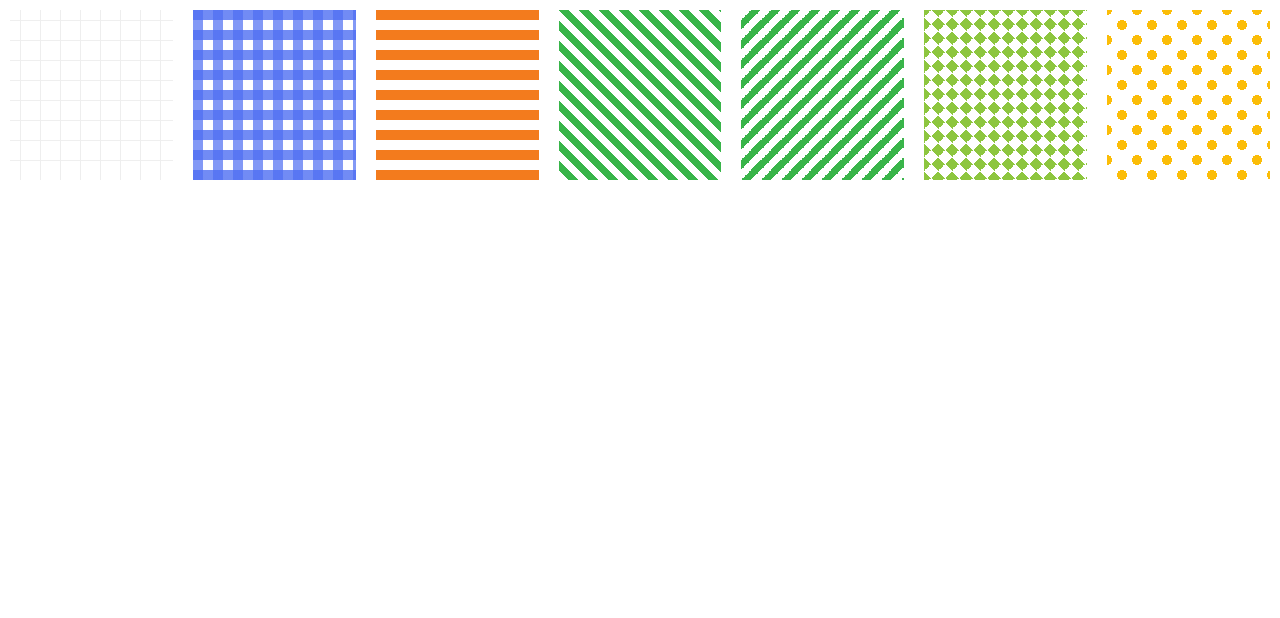
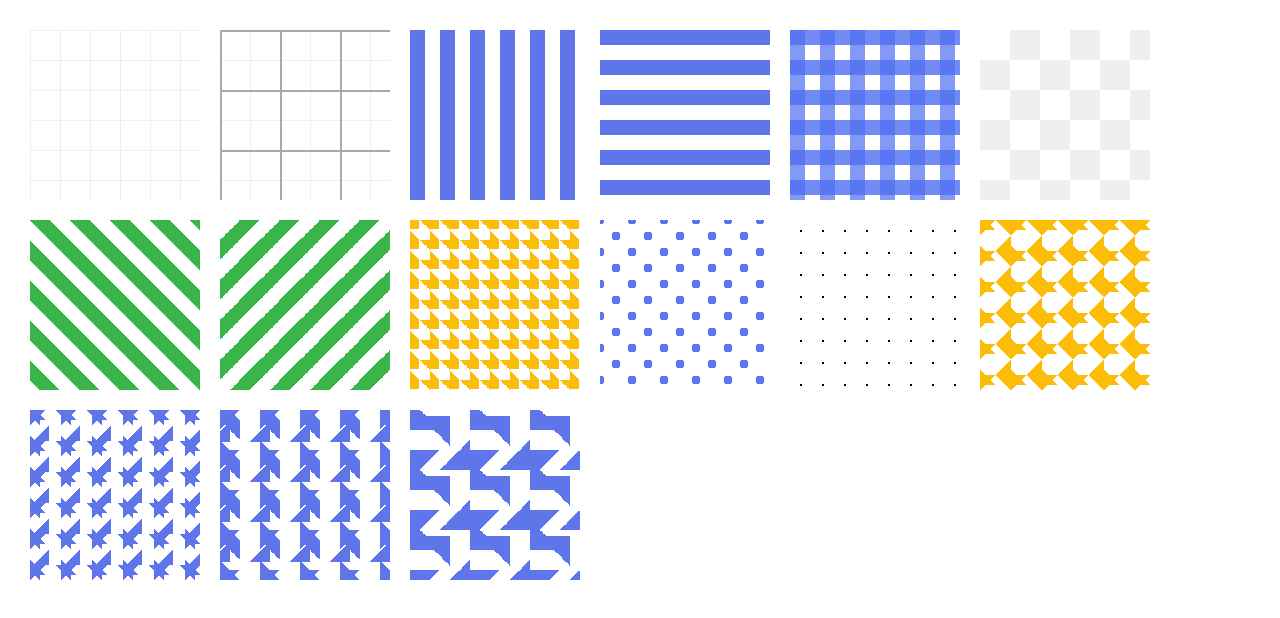
Before and after one commit to aBuBili/make-video-project, a Vue app: page / in a window 1280 px wide. Shown: the top 618 px of the page. Built offline with nearby package versions, Linux system fonts and the light colour scheme.

Commit message:
css background

```diff
--- a/src/App.vue
+++ b/src/App.vue
@@ -15,6 +15,7 @@ import Background from "./components/background.vue";
 body {
   margin: 0px;
 }
+
 #app {
   font-family: Avenir, Helvetica, Arial, sans-serif;
   -webkit-font-smoothing: antialiased;
--- a/src/components/background.vue
+++ b/src/components/background.vue
@@ -1,18 +1,43 @@
 <template>
-  <div style="display: flex">
+  <div class="container">
     <div class="gray coverBox"></div>
+    <div class="tianBox coverBox"></div>
+
+    <!-- 蓝色 -->
+    <div class="col-line coverBox"></div>
+    <div class="row-line coverBox"></div>
     <div class="blue coverBox"></div>
-    <div class="line coverBox"></div>
+
+    <!-- 灰色格子 -->
+    <div class="grid coverBox"></div>
+
+    <!-- 绿色 -->
     <div class="line-rotate coverBox"></div>
     <div class="line-rotate-left coverBox"></div>
     <div class="line-rotate-left-right coverBox"></div>
+
+    <!-- 圆 -->
     <div class="circle coverBox"></div>
+    <div class="pointReact coverBox"></div>
+
+    <!-- 奇奇怪怪的不知名形状 -->
+    <div class="hahaha coverBox"></div>
+    <div class="hahaha2 coverBox"></div>
+    <div class="hahaha3 coverBox"></div>
+    <div class="hahaha4 coverBox"></div>
   </div>
 </template>
 
 <script setup></script>
 
 <style scoped>
+.container {
+  display: flex;
+  align-items: center;
+  padding: 20px;
+  flex-wrap: wrap;
+}
+
 .coverBox {
   width: 170px;
   height: 170px;
@@ -21,53 +46,64 @@
 
 /* 灰色网格 */
 .gray {
-  background-image: linear-gradient(90deg, #eee 1px, transparent 1px),
-    linear-gradient(#efefef 1px, transparent 1px);
-  background-position: left top;
-  background-size: 20px 20px;
-  background-attachment: fixed;
+  background-image: linear-gradient(90deg, #eee 1px, transparent 0),
+    linear-gradient(#efefef 1px, transparent 0);
+  background-size: 30px 30px;
   background-repeat: repeat;
+}
+
+/* 田字格 */
+.tianBox {
+  background-image: linear-gradient(90deg, #aaa 2px, transparent 0),
+    linear-gradient(#aaa 2px, transparent 0),
+    linear-gradient(90deg, #efefef 1px, transparent 1px),
+    linear-gradient(#efefef 1px, transparent 0);
+  background-size: 60px 60px;
+  background-position: 0 0, 0px 0px, 30px 0px, 0px 30px;
+  background-repeat: repeat;
+}
+
+/* 横线条纹 */
+.row-line {
+  background: linear-gradient(#5f76eb 50%, transparent 0);
+  background-repeat: repeat;
+  background-size: 30px 30px;
+}
+
+/* 竖线条纹 */
+.col-line {
+  background: linear-gradient(90deg, #5f76eb 50%, transparent 0);
+  background-repeat: repeat;
+  background-size: 30px 30px;
 }
 
 /* 蓝色床单 */
 .blue {
-  background: linear-gradient(
-      90deg,
-      rgba(78, 110, 242, 0.7) 50%,
-      transparent 0%
-    ),
-    linear-gradient(rgba(78, 110, 242, 0.8) 50%, transparent 50%);
-  background-size: 20px 20px;
+  background: linear-gradient(90deg, rgba(78, 110, 242, 0.7) 50%, transparent 0),
+    linear-gradient(rgba(78, 110, 242, 0.8) 50%, transparent 0);
+  background-size: 30px 30px;
   background-repeat: repeat;
 }
 
 /* 格子 */
-/* .grid {
+.grid {
   background: linear-gradient(
       45deg,
-      rgba(0, 0, 0, 0.25) 25%,
+      #efefef 25%,
       transparent 0,
       transparent 75%,
-      rgba(0, 0, 0, 0.25) 0
+      #efefef 0
     ),
     linear-gradient(
       45deg,
-      rgba(0, 0, 0, 0.25) 25%,
+      #efefef 25%,
       transparent 0,
       transparent 75%,
-      rgba(0, 0, 0, 0.25) 0
+      #efefef 0
     );
-  background-size: 15px 15px;
   background-repeat: repeat;
-  background-position: 0 0, 15px 15px;
-  background-size: 30px 30px;
-} */
-
-/* 横线条纹 */
-.line {
-  background: linear-gradient(#f37b1d 50%, transparent 0);
-  background-repeat: repeat;
-  background-size: 20px 20px;
+  background-position: 0 0, 30px 30px;
+  background-size: 60px 60px;
 }
 
 /* 绿色右侧斜条纹 */
@@ -75,15 +111,14 @@
   background: linear-gradient(
     45deg,
     #39b54a 25%,
-    #fff 25%,
-    #fff 50%,
+    transparent 25%,
+    transparent 50%,
     #39b54a 50%,
     #39b54a 75%,
-    #fff 75%,
-    #fff 75%
+    transparent 75%
   );
   background-repeat: repeat;
-  background-size: 20px 20px;
+  background-size: 40px 40px;
 }
 
 /* 绿色左侧斜条纹 */
@@ -91,33 +126,107 @@
   background: linear-gradient(
     -45deg,
     #39b54a 25%,
-    #fff 25%,
-    #fff 50%,
+    transparent 25%,
+    transparent 50%,
     #39b54a 50%,
     #39b54a 75%,
-    #fff 75%,
-    #fff 75%
+    transparent 75%,
+    transparent 75%
   );
   background-repeat: repeat;
-  background-size: 20px 20px;
+  background-size: 40px 40px;
 }
 
 /* 绿色交叉斜条纹 */
 .line-rotate-left-right {
-  background: linear-gradient(135deg, #8dc63f 25%, transparent 0),
-    linear-gradient(45deg, #8dc63f 25%, transparent 0),
-    linear-gradient(-135deg, #8dc63f 25%, transparent 0),
-    linear-gradient(-45deg, #8dc63f 25%, transparent 0);
-  background-position: 0 0, 0px 14px, 14px 0px, 14px 14px;
-  background-size: 14px 14px;
+  background: linear-gradient(135deg, #fbbd08 25%, transparent 0),
+    linear-gradient(45deg, #fbbd08 25%, transparent 0),
+    linear-gradient(-135deg, #fbbd08 25%, transparent 0),
+    linear-gradient(-45deg, #fbbd08 25%, transparent 0);
+  background-position: 0 0, 0px 31px, 31px 0px, 31px 31px;
+  background-size: 31px 31px;
+  background-repeat: repeat;
+}
+
+/* 绿色交叉斜条纹 */
+.line-rotate-left-right {
+  background: linear-gradient(135deg, #fbbd08 25%, transparent 0),
+    linear-gradient(45deg, #fbbd08 25%, transparent 0),
+    linear-gradient(-135deg, #fbbd08 25%, transparent 0),
+    linear-gradient(-45deg, #fbbd08 25%, transparent 0);
+  background-position: 0 0, 0px 31px, 31px 0px, 31px 31px;
+  background-size: 31px 31px;
+  background-repeat: repeat;
+}
+
+/* 小麦的形状 */
+.line-rotate-left-right {
+  background: linear-gradient(135deg, #fbbd08 25%, transparent 0),
+    linear-gradient(45deg, #fbbd08 25%, transparent 0),
+    linear-gradient(-135deg, #fbbd08 25%, transparent 0),
+    linear-gradient(-45deg, #fbbd08 25%, transparent 0);
+  background-position: 0 0, 0px 20px, 20px 0px, 9px 9px;
+  background-size: 20px 20px;
+  background-repeat: repeat;
+}
+
+/* 不知名 = - = */
+.hahaha {
+  background: linear-gradient(135deg, #fbbd08 25%, transparent 0),
+    linear-gradient(45deg, #fbbd08 25%, transparent 0),
+    linear-gradient(-135deg, #fbbd08 25%, transparent 0),
+    linear-gradient(-45deg, #fbbd08 25%, transparent 0);
+  background-position: 0 0, 0px 10px, 31px 0px, 31px 31px;
+  background-size: 31px 31px;
+  background-repeat: repeat;
+}
+
+/* 不知名 = - = */
+.hahaha2 {
+  background: linear-gradient(135deg, #5f76eb 25%, transparent 0),
+    linear-gradient(45deg, #5f76eb 25%, transparent 0),
+    linear-gradient(-135deg, #5f76eb 25%, transparent 0),
+    linear-gradient(-45deg, #5f76eb 25%, transparent 0);
+  background-position: 0 0, 0px 10px, 10px 0px, 50px 31px;
+  background-size: 31px 31px;
+  background-repeat: repeat;
+}
+
+/* 不知名 = - = */
+.hahaha3 {
+  background: linear-gradient(135deg, #5f76eb 25%, transparent 0),
+    linear-gradient(45deg, #5f76eb 25%, transparent 0),
+    linear-gradient(-135deg, #5f76eb 25%, transparent 0),
+    linear-gradient(-45deg, #5f76eb 25%, transparent 0);
+  background-position: 0 0, 0px 10px, 20px 10px, 10px 32px;
+  background-size: 40px 40px;
+  background-repeat: repeat;
+}
+
+/* 不知名 = - = */
+.hahaha4 {
+  background: linear-gradient(135deg, #5f76eb 25%, transparent 0),
+    linear-gradient(45deg, #5f76eb 25%, transparent 0),
+    linear-gradient(-135deg, #5f76eb 25%, transparent 0),
+    linear-gradient(-45deg, #5f76eb 25%, transparent 0);
+  background-position: 0 40px, 0px 20px, 40px 6px, 0px 60px;
+  background-size: 60px 60px;
+  background-repeat: repeat;
 }
 
 /* 圆 */
 .circle {
-  background: #fff;
-  background-image: radial-gradient(#fbbd08 24%, transparent 0),
-    radial-gradient(#fbbd08 24%, transparent 0);
-  background-size: 30px 30px;
-  background-position: 0 0, 15px 15px;
+  background-image: radial-gradient(#5f76eb 20%, transparent 0),
+    radial-gradient(#5f76eb 20%, transparent 0);
+  background-size: 32px 32px;
+  background-position: 0 0, 16px 16px;
+  background-repeat: repeat;
+}
+
+/* 点阵 */
+.pointReact {
+  background-image: radial-gradient(#000 1px, transparent 0);
+  background-size: 22px 22px;
+  background-repeat: repeat;
 }
 </style>
```
